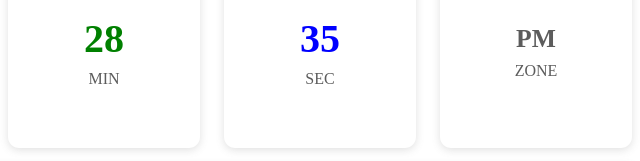
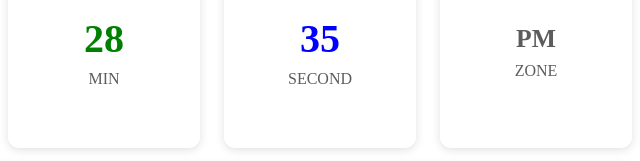
Before and after one commit to Surajkushwaha12/DigitalClock, a plain HTML site: page index.html in a window 1280 px wide. Shown: the part 308-469 px from the top of the page, 428-1068 px from the left. Drawn offline with Linux system fonts and the light colour scheme.

Commit message:
Update index.html

```diff
--- a/index.html
+++ b/index.html
@@ -27,7 +27,7 @@
             </div>
             <div>
                 <h1 id="s">S</h1>
-                <p>SEC</p>
+                <p>SECOND</p>
             </div>
             <div>
                 <h1 id = 'apm'>AM/PM</h1>
```
